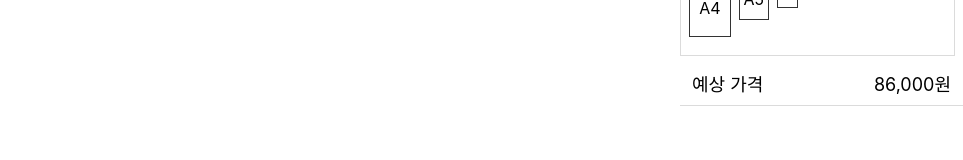
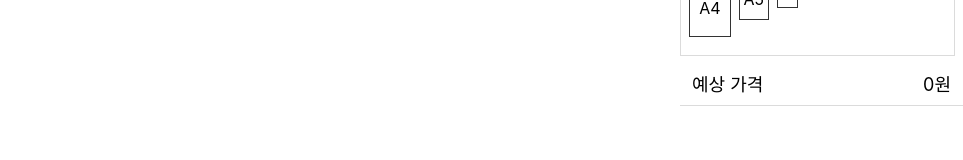
Before and after one commit to mecanvas/early-front, a Next.js app: page /tool in a window 1280 px wide. Shown: the part 232-392 px from the top of the page, without its empty margins (317-1280 px from the left). Built offline with nearby package versions, Linux system fonts and the light colour scheme.

Commit message:
액자 생성시 가격 추가

```diff
--- a/pages/tool.tsx
+++ b/pages/tool.tsx
@@ -150,7 +150,7 @@ const Tool = () => {
         width: '210px',
         height: '297px',
       },
-      price: 30000,
+      price: 55000,
     },
     {
       name: 'A5',
@@ -158,7 +158,7 @@ const Tool = () => {
         width: '148px',
         height: '210px',
       },
-      price: 45000,
+      price: 40000,
     },
     {
       name: 'A6',
@@ -166,7 +166,7 @@ const Tool = () => {
         width: '105px',
         height: '148px',
       },
-      price: 55000,
+      price: 30000,
     },
   ]);
 
@@ -185,6 +185,8 @@ const Tool = () => {
   const youSelectedFrameRef = useRef<HTMLDivElement>(null);
   const imgWrapperRef = useRef<HTMLDivElement>(null);
 
+  const [price, setPrice] = useState(0);
+
   // canvas로 이미지의 너비,높이를 바꿔야 이미지의 크기가 바뀐다. (액자로 자를 시 natural size를 사용하기 때문)
   const resizeImageSrc = useCallback(() => {
     const img = new Image(imgWidth, imgHeight);
@@ -202,7 +204,10 @@ const Tool = () => {
 
   //   액자를 사진 속에 눌렀을떄 이미지 크롭
   const insertFrameToCanvas = useCallback(async () => {
-    if (youSelectedFrameRef.current && imgNode.current) {
+    if (youSelectedFrameRef.current && imgNode.current && selectedFrameInfo) {
+      //  액자의 가격을 price에 넣기
+      const { price } = selectedFrameInfo;
+      setPrice((prev) => prev + price);
       // 현재 액자의 사이즈
       const { width: frameWidth, height: frameHeight } = youSelectedFrameRef.current.getBoundingClientRect();
       // 현재 이미지의 크기에 따른 여백의 크기
@@ -237,7 +242,7 @@ const Tool = () => {
         imgWrapperRef?.current?.prepend(canvas);
       };
     }
-  }, [cursorX, cursorY, youSelectedFrameRef, imgNode, resizeNewImgSrc, imgUploadUrl]);
+  }, [cursorX, cursorY, youSelectedFrameRef, imgNode, resizeNewImgSrc, imgUploadUrl, selectedFrameInfo]);
 
   //   따라다니는 액자를 재클릭하면 insert하고 사라짐.
   const handleFrameRelease = useCallback(() => {
@@ -363,7 +368,7 @@ const Tool = () => {
         </Versatile>
         <BillInfomation>
           <FactoryTitle>
-            예상 가격 <div>86,000원 </div>
+            예상 가격 <div>{price.toLocaleString()}원 </div>
           </FactoryTitle>
         </BillInfomation>
       </VersatileWrapper>
```
